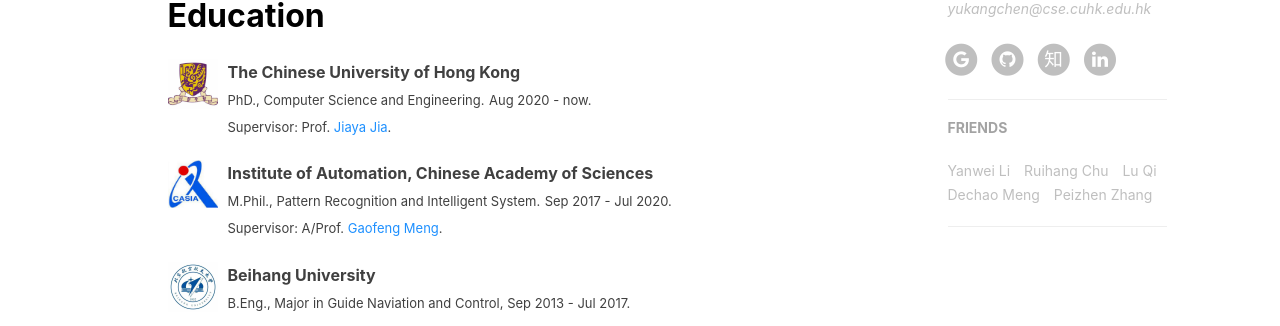
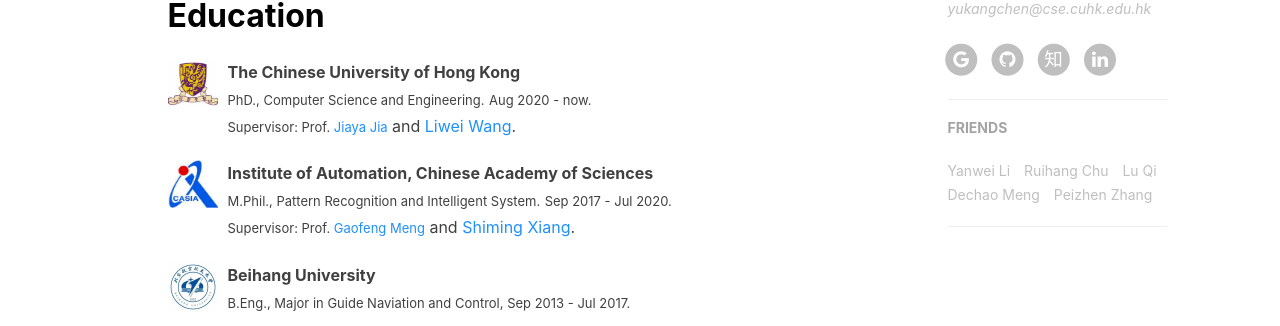
Before and after one commit to yukang2017/yukang2017.github.io, a Jekyll site: the page built from index.html, in a window 1280 px wide. Shown: the part 685-1011 px from the top of the page. Built offline with Jekyll 4.4.1, drawn with Linux system fonts in a browser that asks for light colours; nearby versions of some CDN libraries; a script that is not in the unit is left out; the list of posts is cut into pages by our own code; comment, search, counter and statistics services are not loaded.

Commit message:
Update index.html

```diff
--- a/index.html
+++ b/index.html
@@ -36,7 +36,8 @@
 					<font size="2.7">PhD., Computer Science and Engineering.</font>
 					<font size="2.7">Aug 2020 - now.</font> <br>
 					<font size="2.7">Supervisor: Prof. <a target="_blank"
-					   href="http://jiaya.me/"><font color="DodgerBlue">Jiaya Jia</font></a>.</font>
+					   href="http://jiaya.me/"><font color="DodgerBlue">Jiaya Jia</font></a></font> and <a target="_blank"
+					   href="https://scholar.google.com/citations?user=qnbdnZEAAAAJ&hl=zh-CN"><font color="DodgerBlue">Liwei Wang</font></a>.
 				</p>
 			</div>
 		</div>
@@ -52,8 +53,9 @@
 				 </strong><br>
 					<font size="2.7">M.Phil., Pattern Recognition and Intelligent System.</font>
 					<font size="2.7">Sep 2017 - Jul 2020.</font> <br>
-					<font size="2.7">Supervisor: A/Prof. <a target="_blank"
-					   href="https://scholar.google.com/citations?user=5hti_r0AAAAJ&hl=zh-CN"><font color="DodgerBlue">Gaofeng Meng</font></a>.</font>
+					<font size="2.7">Supervisor: Prof. <a target="_blank"
+					   href="https://scholar.google.com/citations?user=5hti_r0AAAAJ&hl=zh-CN"><font color="DodgerBlue">Gaofeng Meng</font></a></font> and <a target="_blank"
+					   href="https://scholar.google.com/citations?user=0ggsACEAAAAJ&hl=zh-CN"><font color="DodgerBlue">Shiming Xiang</font></a>.
 				</p>
 			</div>
 		</div>
```
